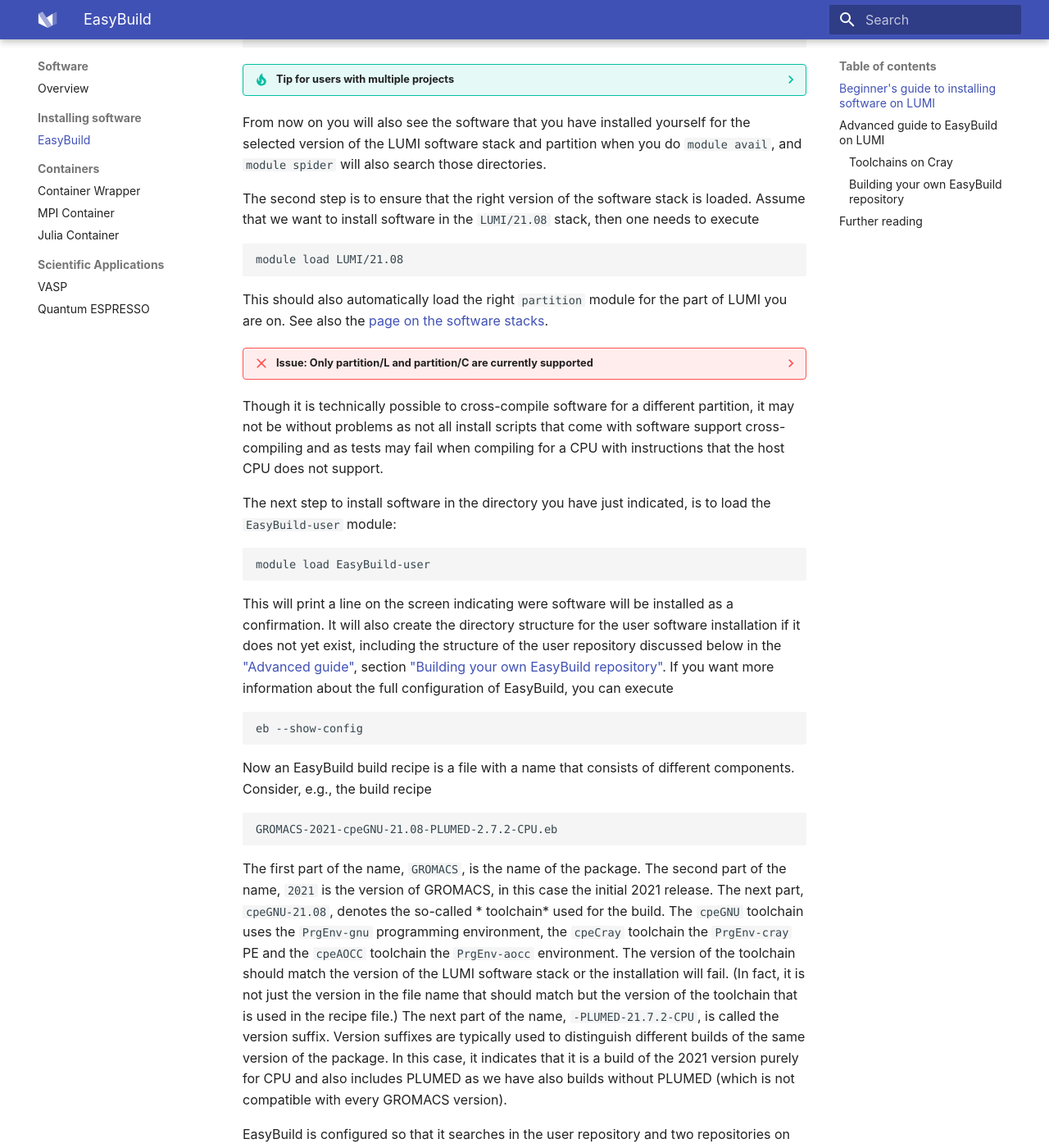
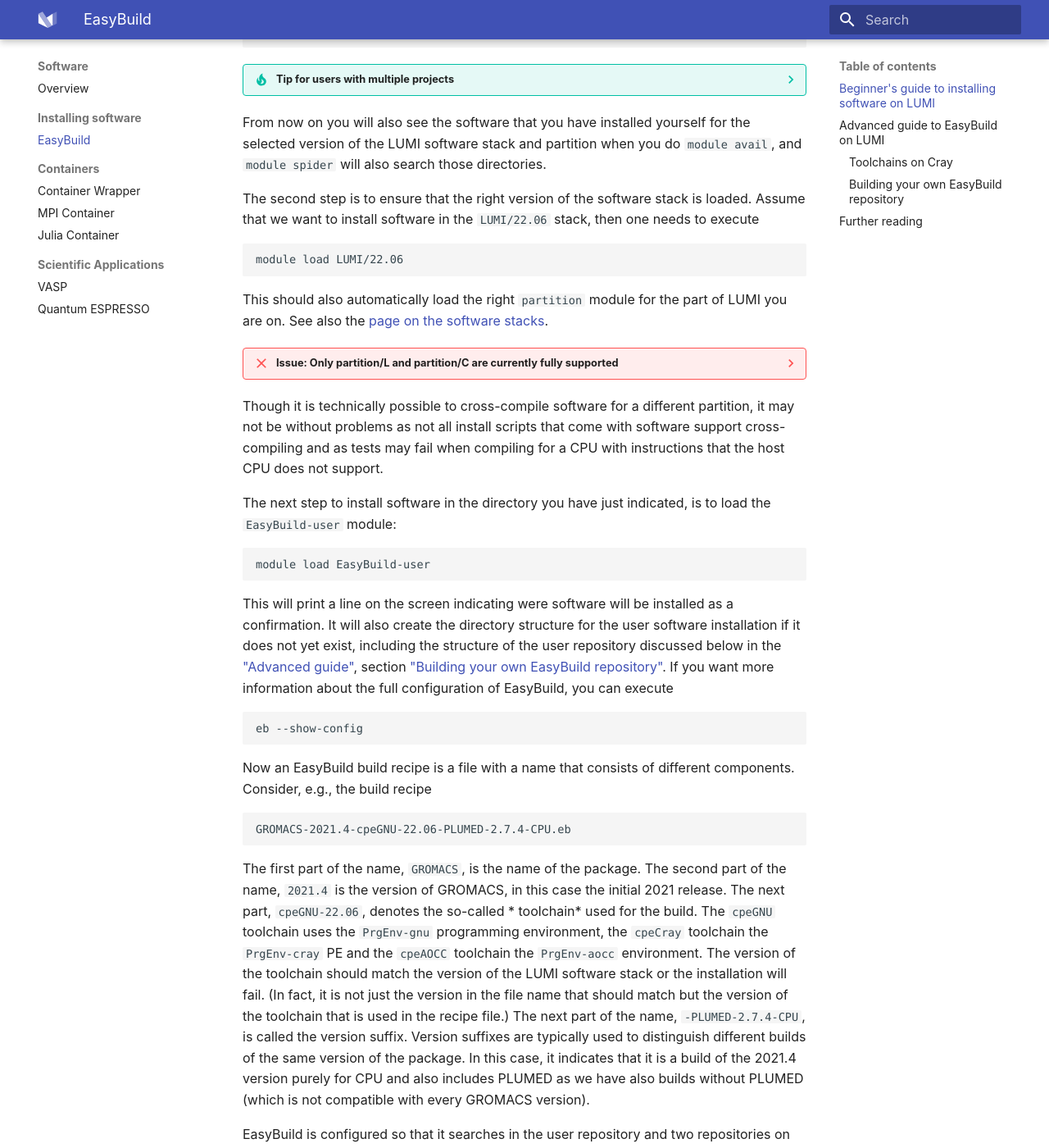
Before and after one commit to Lumi-supercomputer/lumi-userguide, an MkDocs documentation site: the page built from docs/software/installing/easybuild.md, in a window 1280 px wide and 1400 px high, scrolled down 1004 px. Shown: the whole window at 82% size. Built offline with MkDocs 1.6.1 and Material for MkDocs 9.7.7, drawn with Linux system fonts in a browser that asks for light colours; some of the changed text lies outside the part shown.

Commit message:
Updated the installing software with EasyBuild page for 22.06.

````diff
--- a/docs/software/installing/easybuild.md
+++ b/docs/software/installing/easybuild.md
@@ -70,17 +70,24 @@ selected version of the LUMI software stack and partition when you do `module av
 and `module spider` will also search those directories.
 
 The second step is to ensure that the right version of the software stack is loaded.
-Assume that we want to install software in the `LUMI/21.08` stack, then one needs to
+Assume that we want to install software in the `LUMI/22.06` stack, then one needs to
 execute
 ```bash
-module load LUMI/21.08
+module load LUMI/22.06
 ```
 This should also automatically load the right `partition` module for the part of LUMI
 you are on. See also the [page on the software stacks][softwarestacks].
 
-??? Failure "Issue: Only partition/L and partition/C are currently supported"
-    Note that in the initial version of the software stack, only `partition/L`
-    and `partition/C` are supported.
+??? Failure "Issue: Only partition/L and partition/C are currently fully supported"
+    Note that in the initial versions of the software stack, only `partition/L`
+    and `partition/C` are supported. The `partition/EAP` module is for the Early
+    Access Platform based on the MI100 GPUs. This early access platform is meant for
+    developers and the LUMI User Support Team does not do any software installations
+    there beyond the basic build tools provided there.
+    The `partition/G` module is for all MI250X nodes, wether in the regular LUMI-G
+    partition or in the temporary second early access platform, snd similarly is only
+    meant for users who install their own software and not supported by the LUMI
+    User Support Team except for basic build tools until after the LUMI-G pilot phase.
 
 Though it is technically possible to cross-compile software for a different partition,
 it may not be without problems as not all install scripts that come with software
@@ -106,20 +113,20 @@ eb --show-config
 Now an EasyBuild build recipe is a file with a name that consists of different
 components. Consider, e.g., the build recipe
 ```
-GROMACS-2021-cpeGNU-21.08-PLUMED-2.7.2-CPU.eb
+GROMACS-2021.4-cpeGNU-22.06-PLUMED-2.7.4-CPU.eb
 ```
 The first part of the name, `GROMACS`, is the name of the package. The second
-part of the name, `2021` is the version of GROMACS, in this case the initial
-2021 release. The next part, `cpeGNU-21.08`, denotes the so-called * toolchain*
+part of the name, `2021.4` is the version of GROMACS, in this case the initial
+2021 release. The next part, `cpeGNU-22.06`, denotes the so-called * toolchain*
 used for the build. The `cpeGNU` toolchain uses the `PrgEnv-gnu` programming
 environment, the `cpeCray` toolchain the `PrgEnv-cray` PE and the `cpeAOCC`
 toolchain the `PrgEnv-aocc` environment. The version of the toolchain should
 match the version of the LUMI software stack or the installation will fail.
 (In fact, it is not just the version in the file name that should match but
 the version of the toolchain that is used in the recipe file.) The next part
-of the name, `-PLUMED-21.7.2-CPU`, is called the version suffix. Version suffixes
+of the name, `-PLUMED-2.7.4-CPU`, is called the version suffix. Version suffixes
 are typically used to distinguish different builds of the same version of the
-package. In this case, it indicates that it is a build of the 2021 version
+package. In this case, it indicates that it is a build of the 2021.4 version
 purely for CPU and also includes PLUMED as we have also builds without
 PLUMED (which is not compatible with every GROMACS version).
 
@@ -133,7 +140,7 @@ If all needed EasyBuild
 recipes are in one of those repository or in the current
 directory, all you need to do to install the package is to run
 ```bash
-eb -r . GROMACS-2021-cpeGNU-21.08-PLUMED-2.7.2-CPU.eb
+eb -r . GROMACS-2021.4-cpeGNU-22.06-PLUMED-2.7.4-CPU.eb
 ```
 The `-r` tells EasyBuild to also install dependencies that may not yet be installed,
 and with the dot added to it, to also add the current directory to the front of the
@@ -143,7 +150,7 @@ before installing the package (which may be very useful if building right away f
 
 If you now type `module avail` you should see the
 ```
-GROMACS/2021-cpeGNU-21.08-PLUMED-2.7.2-CPU
+GROMACS/2021.4-cpeGNU-22.06-PLUMED-2.7.4-CPU
 ```
 module in the list. Note the relation between the name of the EasyBuild recipe and
 the module name and version of the module. This is only the case though if the EasyBuild
@@ -218,7 +225,7 @@ particular the page ["Adding an existing project to GitHub using the command lin
 
 Technical documentation on the toolchains on LUMI and the directory structure of EasyBuild
 can be found in
-[the documentation of the LUMI-SoftwareStack GitHub repository](https://github.com/Lumi-supercomputer/LUMI-SoftwareStack/tree/main/docs).
+[the documentation of the LUMI-SoftwareStack GitHub repository](https://lumi-supercomputer.github.io/LUMI-SoftwareStack/).
 
 
 ## Further reading
@@ -236,7 +243,7 @@ we suggest the following sources of information:
       - [Part 2: Using EasyBuild](https://www.youtube.com/watch?v=C3S8aCXrIMQ)
       - [Part 3: Advanced topics](https://www.youtube.com/watch?v=KbcvHa4uO1Y)
       - [Part 4: EasyBuild on Cray systems](https://www.youtube.com/watch?v=uRu7X_fJotA)
-  - [Technical documentation on our setup for developers](https://github.com/Lumi-supercomputer/LUMI-SoftwareStack/tree/main/docs)
+  - [Technical documentation on our setup for developers](https://lumi-supercomputer.github.io/LUMI-SoftwareStack/)
   - LUMI EasyBuild recipes
       - [Main LUMI software stack GitHub repository](https://github.com/Lumi-supercomputer/LUMI-SoftwareStack)
         contains the full EasyBuild setup for LUMI, including the EasyBuild recipes
````
